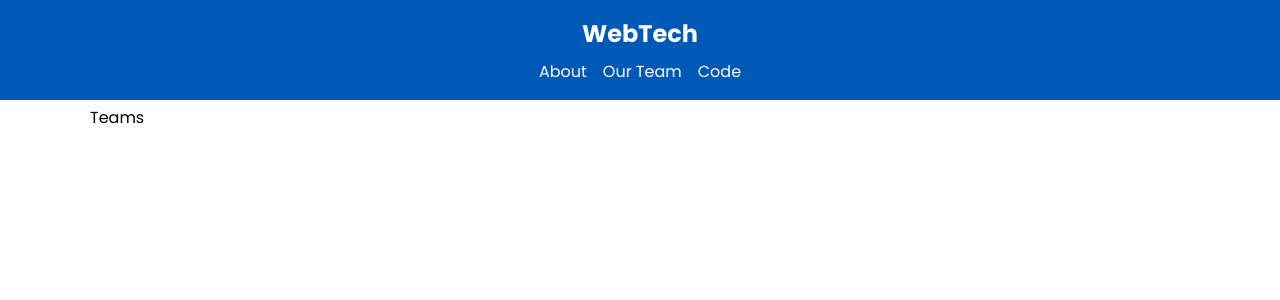
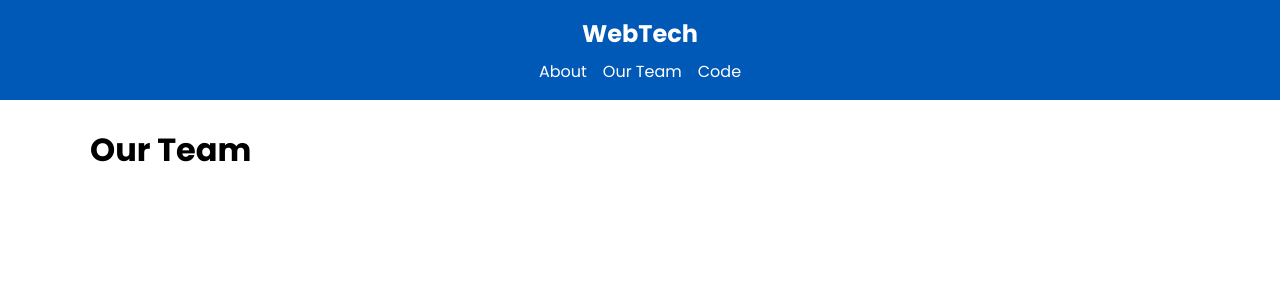
Before and after one commit to nidhidsharma08121988/simple-nextjs-web-app, a Next.js app: page /about/team in a window 1280 px wide. Shown: the top 300 px of the page. Built offline with nearby package versions, Linux system fonts and the light colour scheme.

Commit message:
update team title

```diff
--- a/app/about/team/page.jsx
+++ b/app/about/team/page.jsx
@@ -1,7 +1,11 @@
 import React from 'react';
 
 const TeamPage = () => {
-  return <div>Teams</div>;
+  return (
+    <div>
+      <h1>Our Team </h1>
+    </div>
+  );
 };
 
 export default TeamPage;
```
